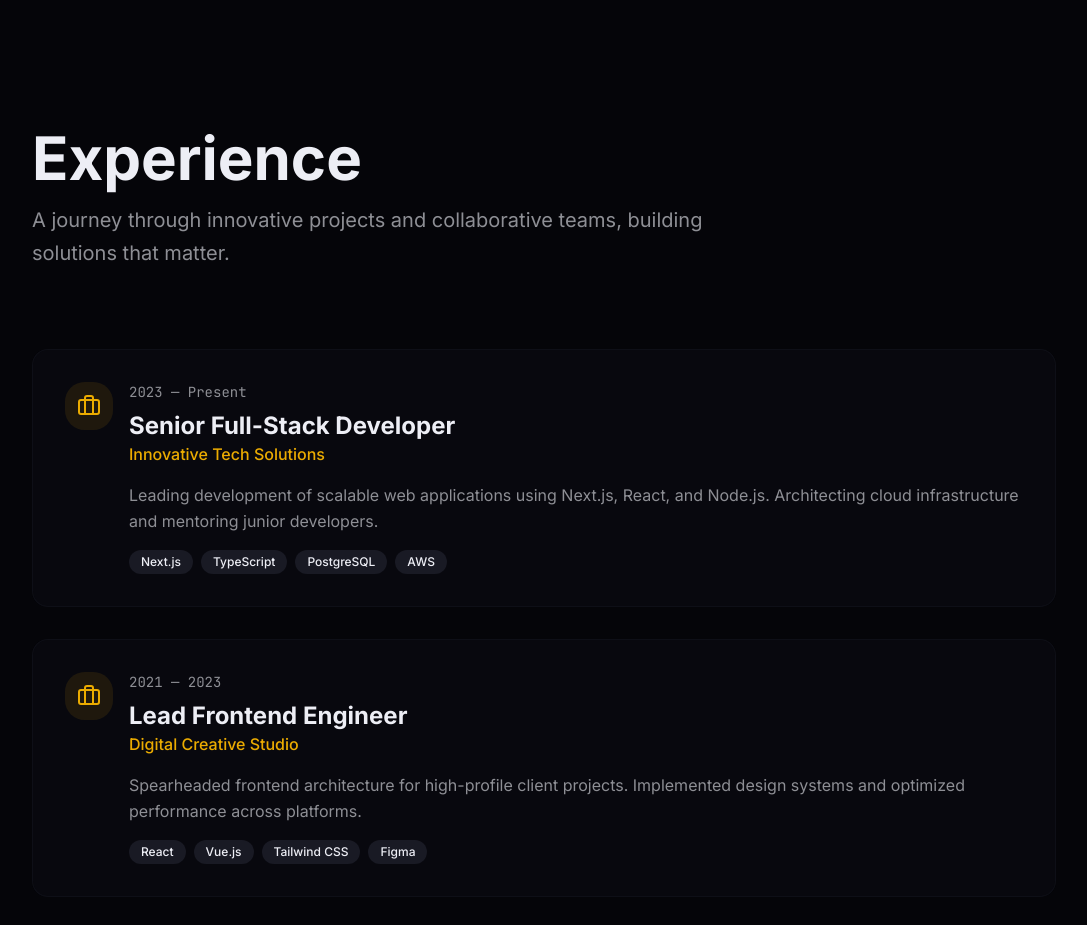
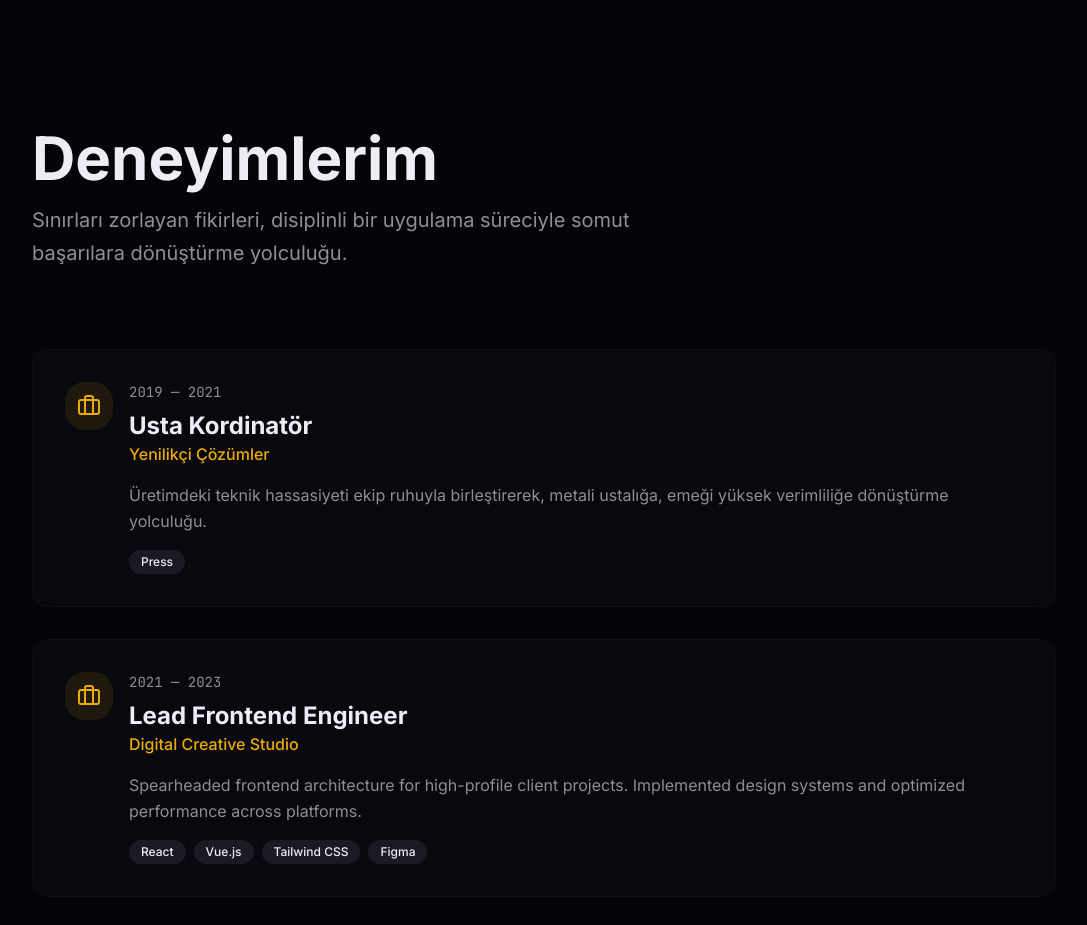
Before and after one commit to zetuchh1/portfolio-website-design, a Next.js app: page / in a window 1280 px wide. Shown: the part 800-1725 px from the top of the page, without its empty margins (96-1183 px from the left). Built offline with nearby package versions, Linux system fonts and the light colour scheme.

Commit message:
Update experience-timeline.tsx

```diff
--- a/components/experience-timeline.tsx
+++ b/components/experience-timeline.tsx
@@ -6,12 +6,12 @@ import { Briefcase } from "lucide-react"
 
 const experiences = [
   {
-    year: "2023 — Present",
-    title: "Senior Full-Stack Developer",
-    company: "Innovative Tech Solutions",
+    year: "2019 — 2021",
+    title: "Usta Kordinatör",
+    company: "Yenilikçi Çözümler",
     description:
-      "Leading development of scalable web applications using Next.js, React, and Node.js. Architecting cloud infrastructure and mentoring junior developers.",
-    technologies: ["Next.js", "TypeScript", "PostgreSQL", "AWS"],
+      "Üretimdeki teknik hassasiyeti ekip ruhuyla birleştirerek, metali ustalığa, emeği yüksek verimliliğe dönüştürme yolculuğu.",
+    technologies: ["Press",],
   },
   {
     year: "2021 — 2023",
@@ -97,9 +97,9 @@ export function ExperienceTimeline() {
           transition={{ duration: 0.6 }}
           className="space-y-4 mb-20"
         >
-          <h2 className="text-5xl md:text-6xl font-bold text-balance">Experience</h2>
+          <h2 className="text-5xl md:text-6xl font-bold text-balance">Deneyimlerim</h2>
           <p className="text-xl text-muted-foreground max-w-2xl leading-relaxed">
-            {"A journey through innovative projects and collaborative teams, building solutions that matter."}
+            {"Sınırları zorlayan fikirleri, disiplinli bir uygulama süreciyle somut başarılara dönüştürme yolculuğu."}
           </p>
         </motion.div>
 
```
